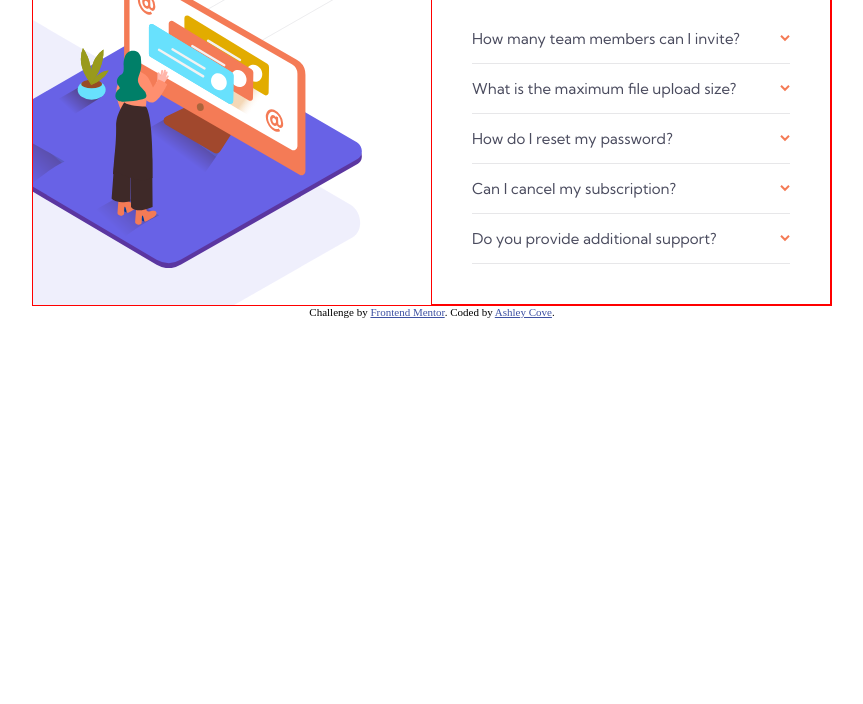
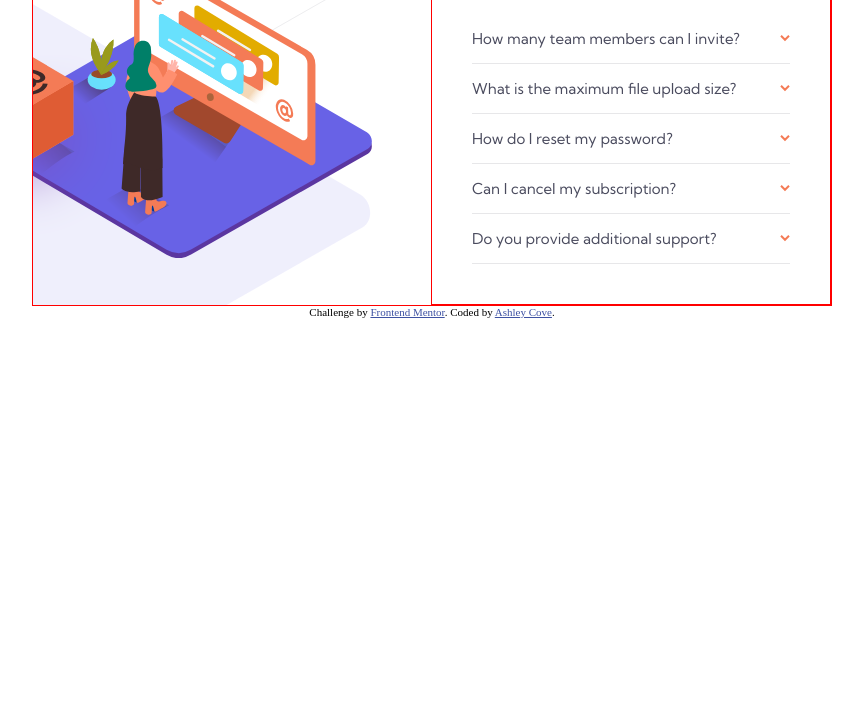
Before and after one commit to cove86/faq-accordion, a plain HTML site: page index.html in a window 1280 px wide. Shown: the part 96-800 px from the top of the page, without its empty margins (208-1071 px from the left). Drawn offline with Linux system fonts and the light colour scheme.

Commit message:
Added box img, updated positioning on .bg-pattern & .woman-img

```diff
--- a/css/styles.css
+++ b/css/styles.css
@@ -18,21 +18,31 @@ html {
 
   width: 80rem;
   overflow: hidden;
+  z-index: 0;
 }
 
 .bg-pattern {
   width: 100%;
   position: absolute;
 
-  left: -47rem;
-  top: -24rem;
+  left: -46rem;
+  top: -25em;
 }
 
 .woman-img {
   position: absolute;
   width: 50%;
-  left: -7rem;
-  top: 6rem;
+  left: -6rem;
+  top: 5rem;
+}
+
+.box-img {
+  position: absolute;
+
+  left: -10rem;
+  top: 15rem;
+
+  z-index: 1;
 }
 
 .accordion {
--- a/index.html
+++ b/index.html
@@ -33,6 +33,7 @@
           class="woman-img"
           src="images/illustration-woman-online-desktop.svg"
         />
+        <img class="box-img" src="images/illustration-box-desktop.svg" />
         <div class="accordion">
           <h2 class="faq-heading">FAQ</h2>
           <div class="accordion-question">
```
